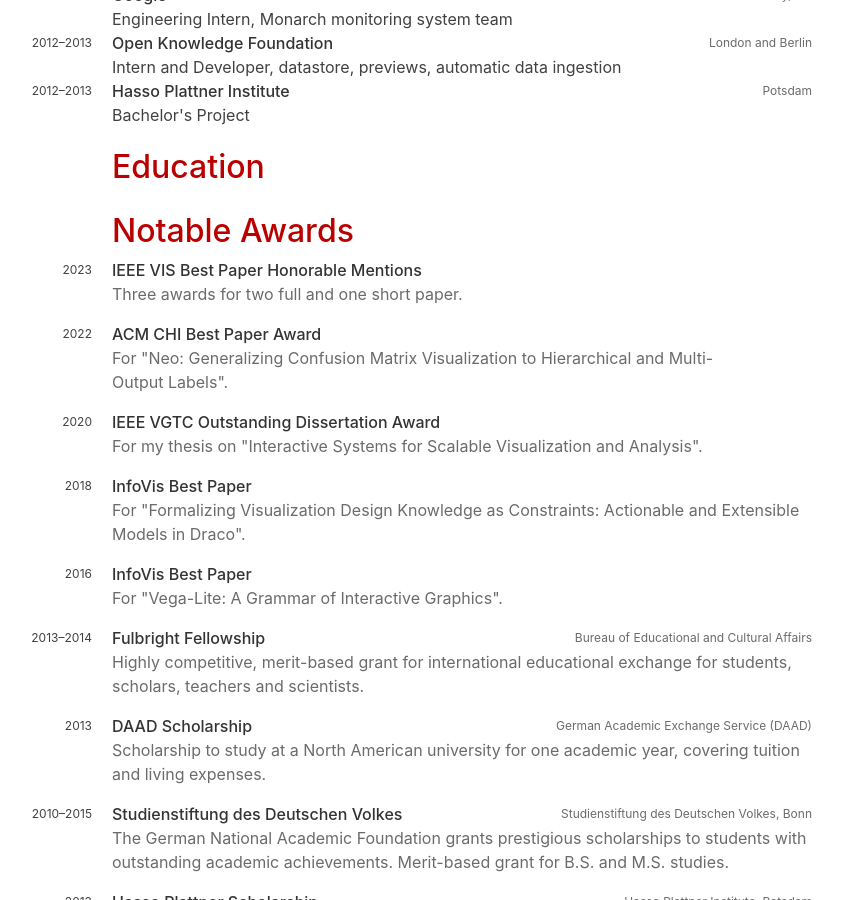
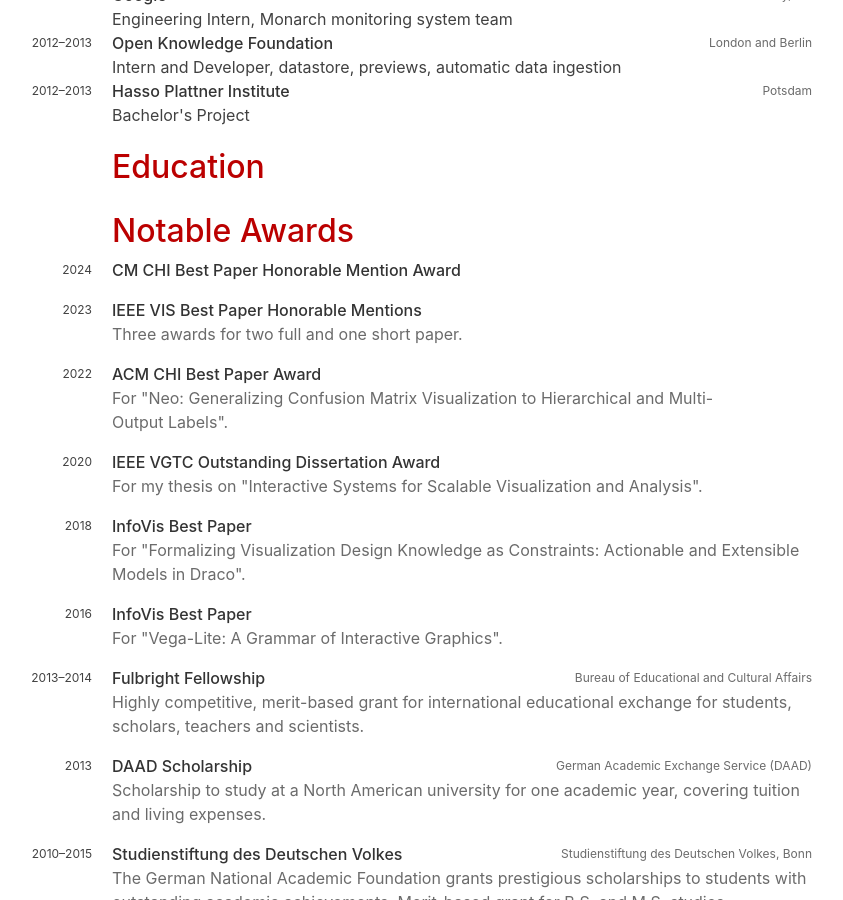
Before and after one commit to domoritz/domoritz.github.io, a Jekyll site: the page built from cv.html, in a window 1280 px wide and 900 px high, scrolled down 940 px. Shown: the whole window, without its empty margins (228-1071 px from the left). Built offline with Jekyll 4.4.1, drawn with Linux system fonts in a browser that asks for light colours.

Commit message:
add award

```diff
--- a/_data/awards.yml
+++ b/_data/awards.yml
@@ -1,3 +1,5 @@
+- name: CM CHI Best Paper Honorable Mention Award
+  years: 2024
 - name: IEEE VIS Best Paper Honorable Mentions
   years: 2023
   description: "Three awards for two full and one short paper."
```
